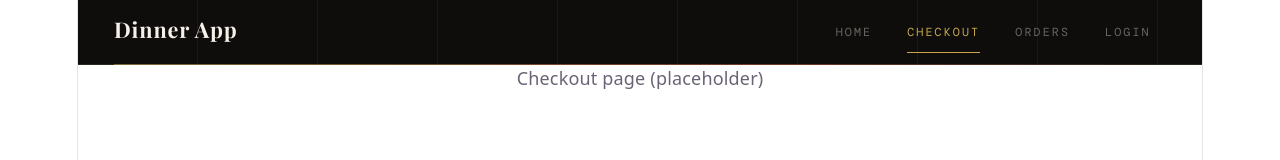
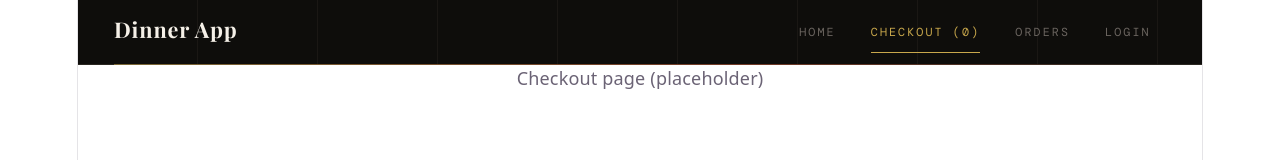
Before and after one commit to BlairCrumbly/react-capstone-frontend, a React (Vite) app: page /checkout in a window 1280 px wide. Shown: the top 160 px of the page. Built offline with nearby package versions, Linux system fonts and the light colour scheme; a web font is replaced by a local one.

Commit message:
checkpoint for implementing #9

```diff
--- a/src/App.tsx
+++ b/src/App.tsx
@@ -1,9 +1,48 @@
 import { MenuItemList } from './components/MenuItemList'
 import './App.css'
+import { useState } from 'react';
 import { BrowserRouter, Routes, Route, Link } from 'react-router-dom';
 import {Home} from './pages/Home'
 import {NavBar} from './components/NavBar'
+import type { Cart } from './types/cart'
+
 function App() {
+    const [cart, setCart] = useState<Cart>({ items: [] })
+    const addToCart = (menuItem: MenuItem) => {
+      setCart((prev) => {
+        const existing = prev.items.find(
+          (ci) => ci.menuItem.id === menuItem.id,
+        )
+        if (existing) {
+          return {
+            items: prev.items.map((ci) =>
+              ci.menuItem.id === menuItem.id
+                ? { ...ci, quantity: ci.quantity + 1 }
+                : ci,
+            ),
+          }
+        }
+        return {
+          items: [
+            ...prev.items,
+            { menuItem, quantity: 1, notes: '' },
+          ],
+        }
+      })
+    }
+
+    const updateNotes = (menuItemId: number, notes: string) => {
+      setCart((prev) => ({
+        items: prev.items.map((ci) =>
+          ci.menuItem.id === menuItemId ? { ...ci, notes } : ci,
+        ),
+      }))
+    }
+
+    const clearCart = () => {
+      setCart({ items: [] })
+    }
+
   function CheckoutPage() {
   return <div>Checkout page (placeholder)</div>
   }
@@ -18,10 +57,10 @@ function App() {
   return(
       <BrowserRouter>
       {/* Navigation */}
-      <NavBar />
+      <NavBar cart={cart}/>
       <Routes>
-        <Route path="/" element={<Home />} />
-        <Route path="/checkout" element={<CheckoutPage />} />
+        <Route path="/" element={<Home cart={cart} addToCart={addToCart}/>} />
+        <Route path="/checkout" element={<CheckoutPage cart={cart} updateNotes={updateNotes} clearCart={clearCart}/>} />
         <Route path="/orders" element={<OrdersPage />} />
         <Route path="/login" element={<LoginPage />} />
       </Routes>
--- a/src/components/NavBar.tsx
+++ b/src/components/NavBar.tsx
@@ -1,13 +1,23 @@
 import { NavLink } from 'react-router-dom'
 import '../style/NavBar.css'
+import type { Cart, CartItem } from '../types/cart'
 
-export function NavBar() {
+type NavBarProps = {
+  cart: Cart
+}
+
+export function NavBar({ cart }: NavBarProps) {
+  const itemCount = cart.items.reduce(
+    (sum: number, item: CartItem) => sum + item.quantity,
+    0,
+  )
+
   return (
     <nav className="navbar">
       <div className="navbar__brand">Dinner App</div>
       <div className="navbar__links">
         <NavLink to="/">Home</NavLink>
-        <NavLink to="/checkout">Checkout</NavLink>
+        <NavLink to="/checkout">Checkout ({itemCount})</NavLink>
         <NavLink to="/orders">Orders</NavLink>
         <NavLink to="/login">Login</NavLink>
       </div>
--- /dev/null
+++ b/src/types/cart.tsx
@@ -0,0 +1,14 @@
+import type { MenuItem } from './Menu'
+
+
+// one row in the cart
+export interface CartItem {
+  menuItem: MenuItem
+  quantity: number
+  notes?: string
+}
+
+//full cart
+export interface Cart {
+  items: CartItem[]
+}
```
